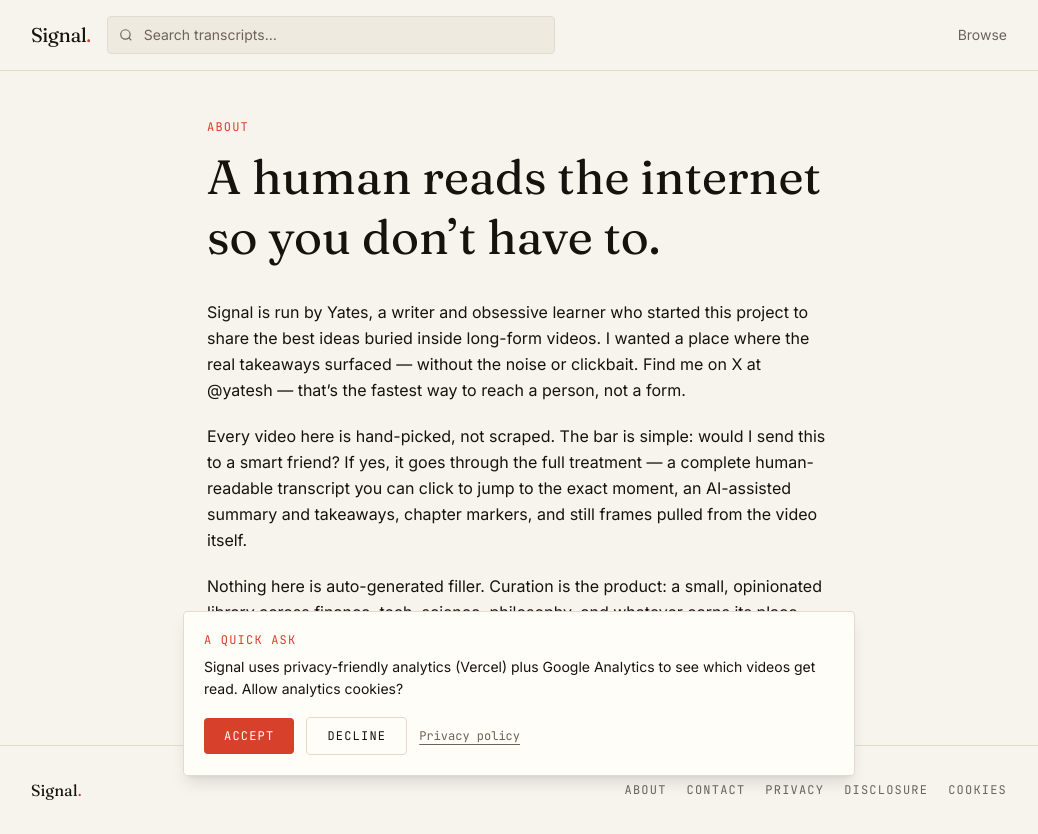
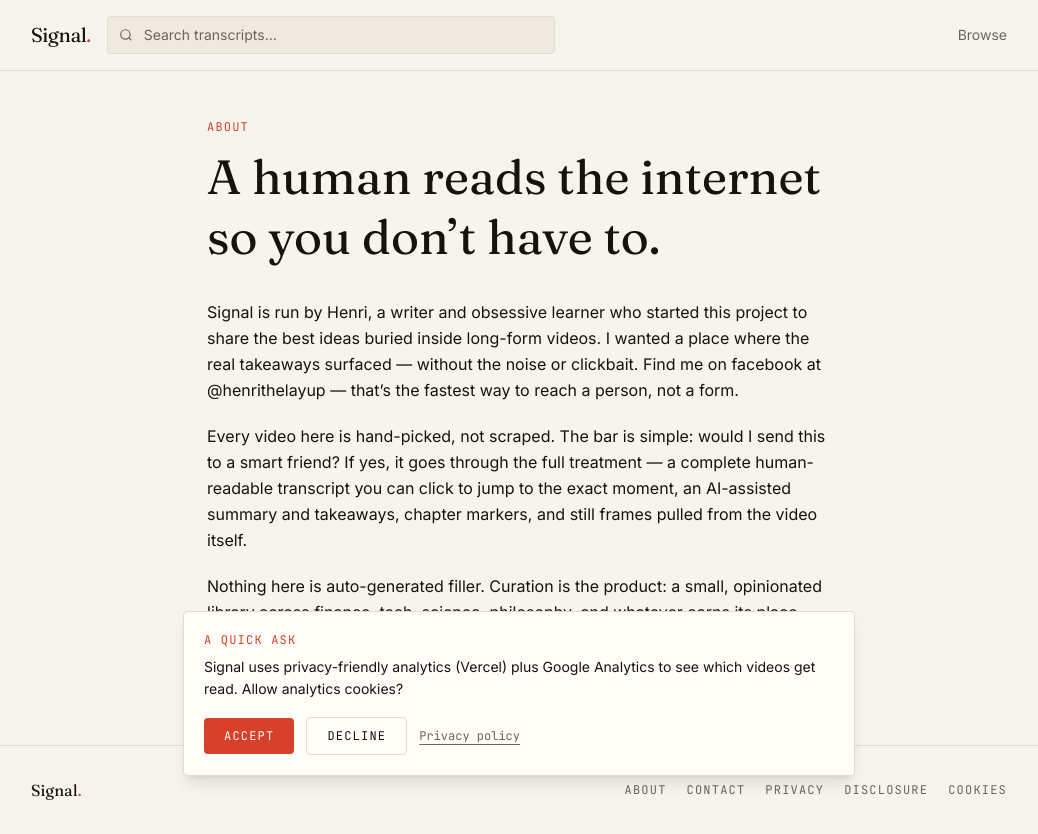
Before and after one commit to TheYates/YouTube-Video-Curation-Site, a Next.js app in the folder web/: page /about in a window 1280 px wide. Shown: the whole page, without its empty margins (121-1159 px from the left). Built offline with nearby package versions, Linux system fonts and the light colour scheme; no server answers.

Commit message:
fix(about): update author name and contact information in About page
- Changed the author's name from Yates to Henri.
- Updated the contact information from X to Facebook for better accessibility.

```diff
--- a/web/app/(public)/about/page.tsx
+++ b/web/app/(public)/about/page.tsx
@@ -19,10 +19,10 @@ export default function AboutPage() {
 
       <div className="mt-8 space-y-5 text-base leading-relaxed text-(--color-foreground)">
         <p>
-          Signal is run by Yates, a writer and obsessive learner who started this project
+          Signal is run by Henri, a writer and obsessive learner who started this project
           to share the best ideas buried inside long-form videos.
           I wanted a place where the real takeaways surfaced — without the noise or clickbait.
-          Find me on X at @yatesh — that’s the fastest way to reach a person, not a form.
+          Find me on facebook at @henrithelayup — that’s the fastest way to reach a person, not a form.
         </p>
         <p>
           Every video here is hand-picked, not scraped. The bar is simple: would I
```
